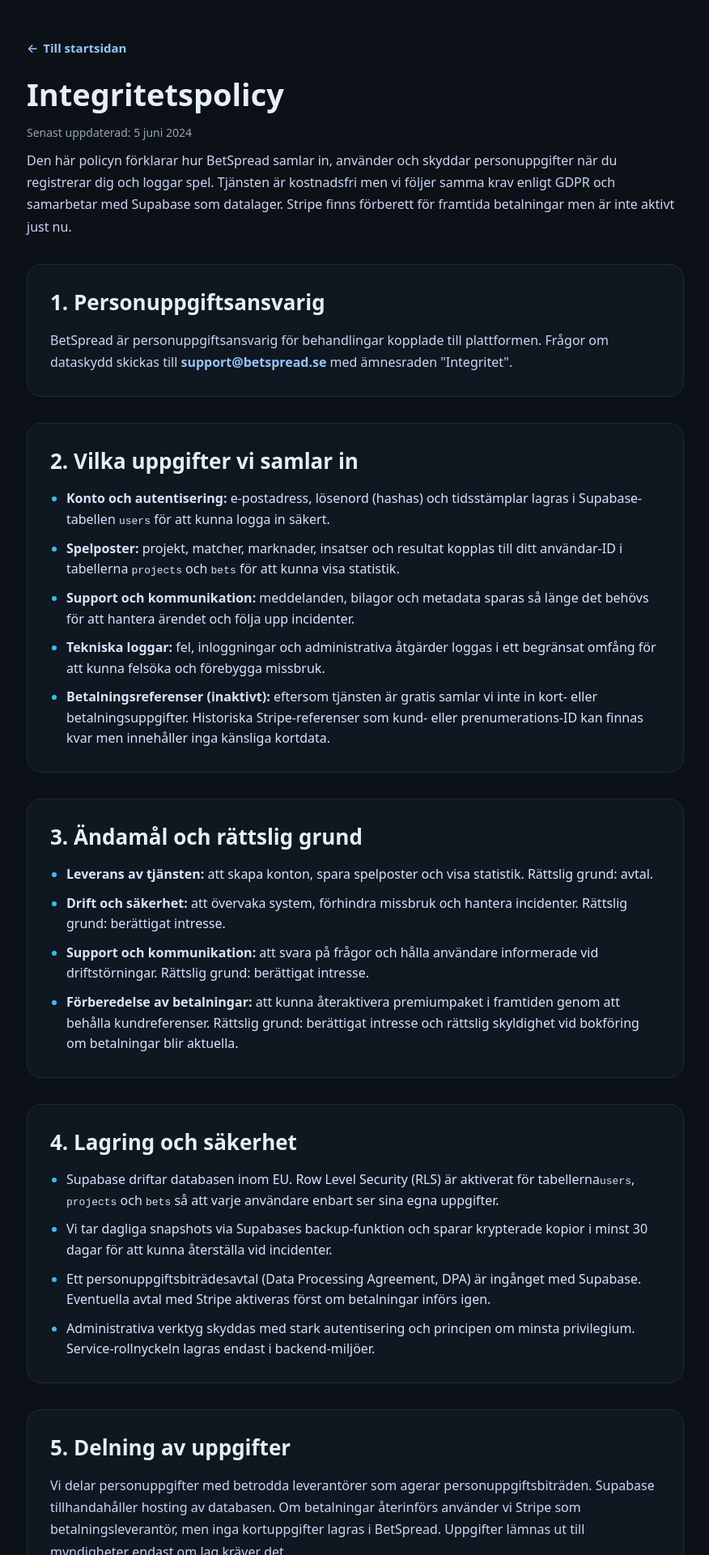
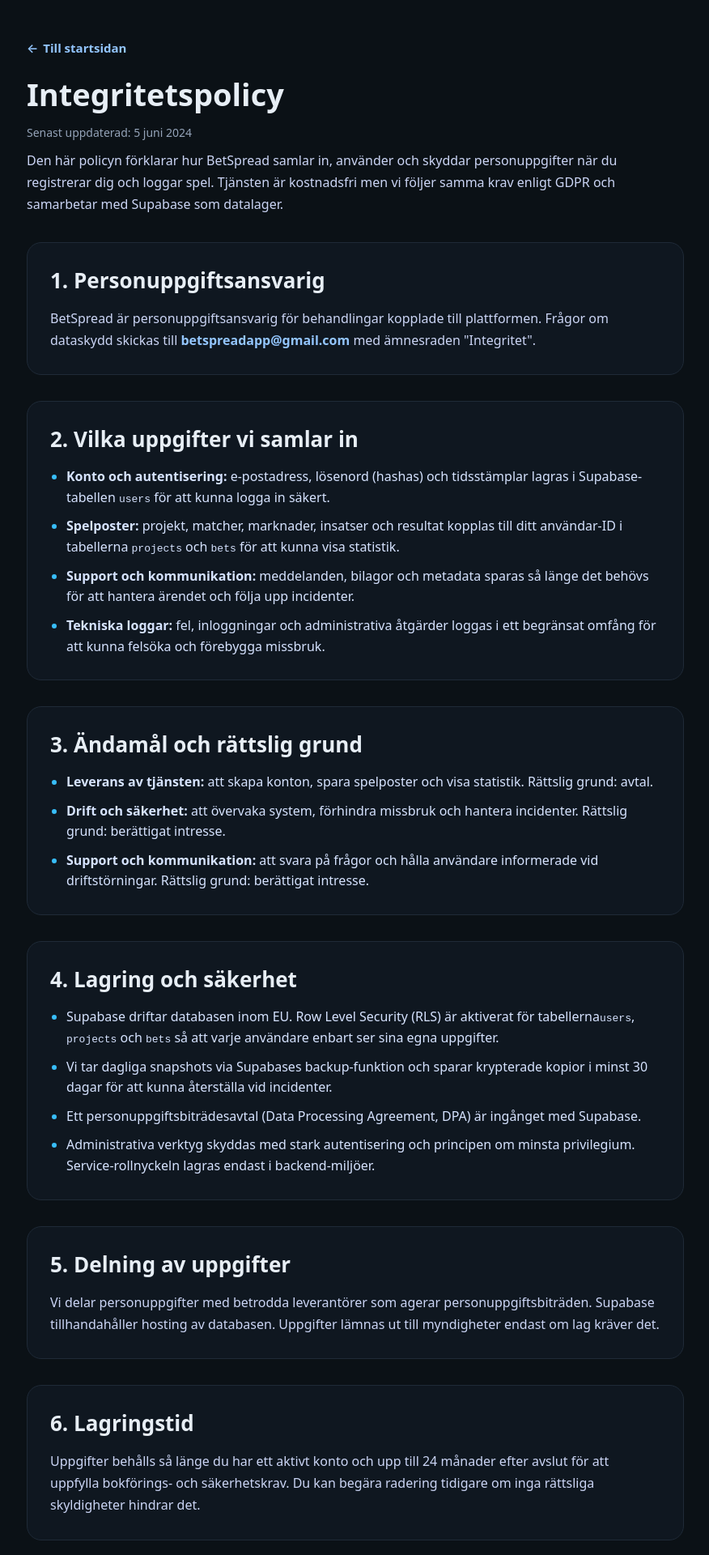
Before and after one commit to fortune14group-hub/Fortune14, a Next.js app: page /privacy in a window 1280 px wide. Shown: the top 1920 px of the page at 81% size, without its empty margins (201-1077 px from the left). Built offline with nearby package versions, Linux system fonts and the light colour scheme.

Commit message:
Update free messaging and legal pages

```diff
--- a/app/disclaimer/page.js
+++ b/app/disclaimer/page.js
@@ -81,8 +81,8 @@
         <h2>6. Kontakt</h2>
         <p>
           Har du frågor om denna ansvarsfriskrivning kontaktar du oss på{' '}
-          <a href="mailto:support@betspread.se">support@betspread.se</a>. För övriga juridiska
-          dokument, se våra <Link href="/terms">köpvillkor</Link> och{' '}
+          <a href="mailto:betspreadapp@gmail.com">betspreadapp@gmail.com</a>. För övriga juridiska
+          dokument, se våra <Link href="/terms">villkor &amp; datahantering</Link> och{' '}
           <Link href="/privacy">integritetspolicy</Link>.
         </p>
       </section>
--- a/app/privacy/page.js
+++ b/app/privacy/page.js
@@ -22,8 +22,7 @@
         <p className={styles.lead}>
           Den här policyn förklarar hur BetSpread samlar in, använder och skyddar personuppgifter när du
           registrerar dig och loggar spel. Tjänsten är kostnadsfri men vi följer samma krav enligt GDPR
-          och samarbetar med Supabase som datalager. Stripe finns förberett för framtida betalningar men
-          är inte aktivt just nu.
+          och samarbetar med Supabase som datalager.
         </p>
       </header>
 
@@ -31,7 +30,7 @@
         <h2>1. Personuppgiftsansvarig</h2>
         <p>
           BetSpread är personuppgiftsansvarig för behandlingar kopplade till plattformen. Frågor om
-          dataskydd skickas till <a href="mailto:support@betspread.se">support@betspread.se</a> med
+          dataskydd skickas till <a href="mailto:betspreadapp@gmail.com">betspreadapp@gmail.com</a> med
           ämnesraden "Integritet".
         </p>
       </section>
@@ -56,11 +55,6 @@
             <strong>Tekniska loggar:</strong> fel, inloggningar och administrativa åtgärder loggas i ett
             begränsat omfång för att kunna felsöka och förebygga missbruk.
           </li>
-          <li>
-            <strong>Betalningsreferenser (inaktivt):</strong> eftersom tjänsten är gratis samlar vi inte
-            in kort- eller betalningsuppgifter. Historiska Stripe-referenser som kund- eller
-            prenumerations-ID kan finnas kvar men innehåller inga känsliga kortdata.
-          </li>
         </ul>
       </section>
 
@@ -79,11 +73,6 @@
             <strong>Support och kommunikation:</strong> att svara på frågor och hålla användare informerade
             vid driftstörningar. Rättslig grund: berättigat intresse.
           </li>
-          <li>
-            <strong>Förberedelse av betalningar:</strong> att kunna återaktivera premiumpaket i framtiden
-            genom att behålla kundreferenser. Rättslig grund: berättigat intresse och rättslig skyldighet
-            vid bokföring om betalningar blir aktuella.
-          </li>
         </ul>
       </section>
 
@@ -101,7 +90,6 @@
           </li>
           <li>
             Ett personuppgiftsbiträdesavtal (Data Processing Agreement, DPA) är ingånget med Supabase.
-            Eventuella avtal med Stripe aktiveras först om betalningar införs igen.
           </li>
           <li>
             Administrativa verktyg skyddas med stark autentisering och principen om minsta privilegium.
@@ -114,9 +102,8 @@
         <h2>5. Delning av uppgifter</h2>
         <p>
           Vi delar personuppgifter med betrodda leverantörer som agerar personuppgiftsbiträden. Supabase
-          tillhandahåller hosting av databasen. Om betalningar återinförs använder vi Stripe som
-          betalningsleverantör, men inga kortuppgifter lagras i BetSpread. Uppgifter lämnas ut till
-          myndigheter endast om lag kräver det.
+          tillhandahåller hosting av databasen. Uppgifter lämnas ut till myndigheter endast om lag kräver
+          det.
         </p>
       </section>
 
@@ -139,7 +126,7 @@
           <li>Överföra data till annan tjänst (dataportabilitet).</li>
         </ul>
         <p className={styles.note}>
-          Kontakta <a href="mailto:support@betspread.se">support@betspread.se</a> för att utöva dina
+          Kontakta <a href="mailto:betspreadapp@gmail.com">betspreadapp@gmail.com</a> för att utöva dina
           rättigheter. Vi svarar inom 30 dagar. Du kan även klaga hos Integritetsskyddsmyndigheten
           (IMY).
         </p>
@@ -158,7 +145,7 @@
         <h2>9. Kontakta oss</h2>
         <p>
           Vid frågor om denna policy eller dataskydd generellt når du oss på{' '}
-          <a href="mailto:support@betspread.se">support@betspread.se</a>. För övergripande villkor se
+          <a href="mailto:betspreadapp@gmail.com">betspreadapp@gmail.com</a>. För övergripande villkor se
           även våra <Link href="/terms">villkor &amp; datahantering</Link> och{' '}
           <Link href="/disclaimer">ansvarsfriskrivning</Link>.
         </p>
```
Also changed, not shown: app/page.js (+5 -8 lines), app/terms/page.js (+1 -10 lines).
